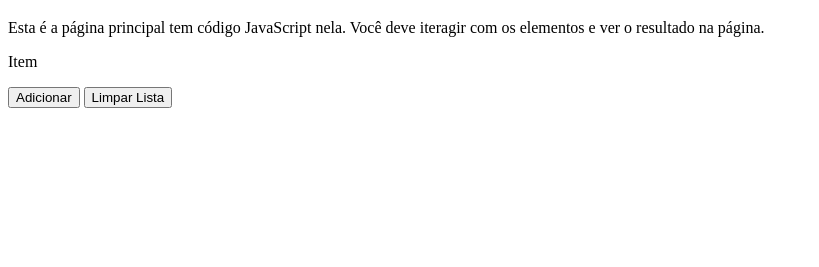
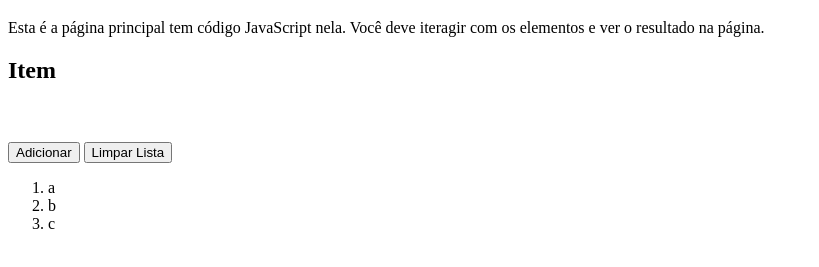
Before and after one commit to ufjf-dcc202/ufjf-dcc202-2023-3-b-atv11-rharaianna, a plain HTML site: page index.html in a window 1280 px wide. Shown: the part 61-328 px from the top of the page, without its empty margins (0-819 px from the left). Drawn offline with Linux system fonts and the light colour scheme; a script that the page names is missing.

Commit message:
criei a mainjs , add 3 itens na ol, p editavel

```diff
--- a/index.html
+++ b/index.html
@@ -12,10 +12,14 @@
         <p>Esta é a página principal tem código JavaScript nela. Você deve iteragir com os elementos e ver o resultado na página.</p>
 
         <section>
-            <p>Item</p>
+            <h2>Item</h2>
+            <p contenteditable></p>
             <button id="adicionar">Adicionar</button>
             <button id="limpar">Limpar Lista </button>
             <ol id="itens">
+                <li>a</li>
+                <li>b</li>
+                <li>c</li>
             </ol>
         </section>
     </main>
```
Also changed, not shown: main.js (added).
